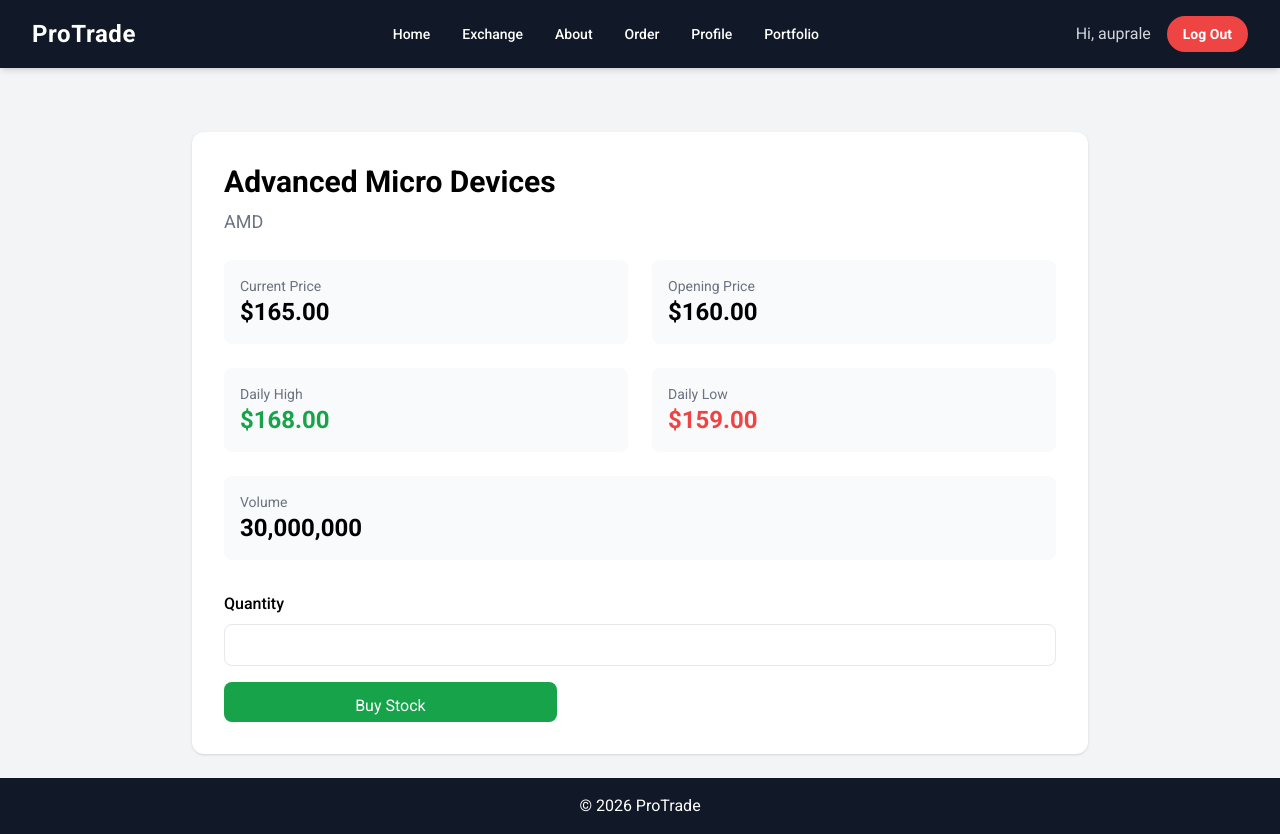
After one commit to aryauprale/ProTrade, a Flask app: page /order/AMD in a window 1280 px wide. The commit adds this page. Run offline with Flask 3, Linux system fonts and the light colour scheme; a user stored in the database is signed in; data comes from the database, SQL or seed files in the repository; both versions use the stored data as it was after the commit; some libraries are stand-ins or nearby versions.

Commit message:
new buy and sell files

```diff
--- a/app.py
+++ b/app.py
@@ -4,7 +4,7 @@ import sqlite3
 import re
 
 app = Flask(__name__)
-app.secret_key = "supersecretkey"  # change later
+app.secret_key = "supersecretkey"
 
 
 def get_db():
@@ -53,6 +53,10 @@ def about():
 def register():
     return render_template("register.html")
 
+@app.route("/test")
+def test():
+    return "Test route works"
+
 
 @app.route("/login", methods=["GET", "POST"])
 def login():
@@ -79,6 +83,14 @@ def login():
     session["user_id"] = user["id"]
 
     return redirect(url_for("home"))
+
+@app.route("/exchange")
+def exchange():
+    conn = get_db()
+    stocks = conn.execute("SELECT * FROM stocks").fetchall()
+    conn.close()
+
+    return render_template("exchange.html", stocks=stocks)
 
 @app.route("/logout")
 def logout():
@@ -144,6 +156,39 @@ def signup():
     flash("Account created! Please log in.", "success")
     return redirect(url_for("login"))
 
+@app.route("/profile")
+def profile():
+    return "<h1>Profile page coming soon</h1>"
+
+@app.route("/order")
+def order():
+    return "<h1>Order page coming soon</h1>"
+
+@app.route("/portfolio")
+def portfolio():
+    return "<h1>Portfolio page coming soon</h1>"
+
+@app.route("/order/<ticker>")
+def order_stock(ticker):
+    conn = get_db()
+    stock = conn.execute(
+        "SELECT * FROM stocks WHERE ticker = ?",
+        (ticker,)
+    ).fetchone()
+    conn.close()
+
+    if stock is None:
+        flash("Stock not found.", "error")
+        return redirect(url_for("exchange"))
+
+    return render_template("order.html", stock=stock)
+
+@app.route("/buy/<ticker>", methods=["POST"])
+def buy_stock(ticker):
+    quantity = request.form.get("quantity")
+
+    flash(f"Buy request submitted for {quantity} share(s) of {ticker}.", "success")
+    return redirect(url_for("exchange"))
 
 if __name__ == "__main__":
     app.run(debug=True)
--- a/sql/schema.sql
+++ b/sql/schema.sql
@@ -1,4 +1,4 @@
-CREATE TABLE users (
+CREATE TABLE IF NOT EXISTS users (
   id INTEGER PRIMARY KEY AUTOINCREMENT,
   first_name TEXT NOT NULL,
   last_name TEXT NOT NULL,
@@ -11,7 +11,7 @@ CREATE TABLE users (
   created_at TEXT DEFAULT CURRENT_TIMESTAMP
 );
 
-CREATE TABLE stocks (
+CREATE TABLE IF NOT EXISTS stocks (
   id INTEGER PRIMARY KEY AUTOINCREMENT,
   company_name TEXT NOT NULL,
   ticker TEXT UNIQUE NOT NULL,
--- a/templates/layout.html
+++ b/templates/layout.html
@@ -10,7 +10,7 @@
     <script src="https://cdn.tailwindcss.com"></script>
     <link rel="stylesheet" href="{{ url_for('static', filename='style1.css') }}">
     {% block page_css %}{% endblock %}
-    <!-- Ionicons for login page icons -->
+  <!-- this is my icons-->
     <script type="module"
       src="https://unpkg.com/ionicons@5.5.2/dist/ionicons/ionicons.esm.js">
     </script>
@@ -19,27 +19,51 @@
 <body class="bg-gray-100 flex flex-col min-h-screen">
 
 
-    <nav class="bg-gray-900 text-white p-4 flex justify-between items-center">
-        <div class="font-bold text-lg">ProTrade</div>
-        <div class="space-x-4">
-            <a href="/" class="hover:underline">Home</a>
-            <a href="/exchange" class="hover:underline">Exchange</a>
-            <a href="/register" class="hover:underline">Register</a>
-            <a href="/aboutus" class="hover:underline">About</a>
-            <a href="/order" class="hover:underline">Order</a>
-            <a href="/profile" class="hover:underline">Profile</a>
-            <a href="/aboutus" class="hover:underline">Portfolio</a>
-        </div>
+   <nav class="bg-gray-900 text-white px-8 py-4 flex items-center justify-between shadow-md sticky top-0 z-50">
+
+    <!-- LEFT: Logo -->
+    <div class="text-2xl font-bold tracking-wide">
+        <a href="/" class="hover:text-green-400 transition">ProTrade</a>
+    </div>
+
+    <!-- CENTER: Navigation -->
+    <div class="flex items-center space-x-8 text-sm font-medium">
+        <a href="/" class="hover:text-green-400 transition">Home</a>
+        <a href="/exchange" class="hover:text-green-400 transition">Exchange</a>
+        <a href="/aboutus" class="hover:text-green-400 transition">About</a>
+        <a href="/order" class="hover:text-green-400 transition">Order</a>
+        <a href="/profile" class="hover:text-green-400 transition">Profile</a>
+        <a href="/portfolio" class="hover:text-green-400 transition">Portfolio</a>
+    </div>
+
+    <!-- RIGHT: Auth Buttons -->
+    <div class="flex items-center space-x-4">
+
         {% if session.get("user_id") %}
-          <span> Hi, {{ session["username"] }}</span>
-          <a href="/logout" class="login-btn">Log Out</a>
-        {% else  %}
-          <a href="/login" class="login-btn">Log In</a>
-          <a href="/register" class="login-btn">Register</a>
+            <span class="text-gray-300">Hi, {{ session["username"] }}</span>
+
+            <a href="/logout"
+               class="bg-red-500 hover:bg-red-600 px-4 py-2 rounded-full text-sm font-semibold transition">
+               Log Out
+            </a>
+
+        {% else %}
+
+            <a href="/login"
+               class="text-gray-300 hover:text-white transition">
+               Log In
+            </a>
+
+            <a href="/register"
+               class="bg-green-500 hover:bg-green-600 px-5 py-2 rounded-full text-sm font-semibold transition">
+               Register
+            </a>
+
         {% endif %}
-    </nav>
 
+    </div>
 
+</nav>
     <main class="flex-grow w-full mx-auto p-6">
      {% with messages = get_flashed_messages(with_categories=true) %}
      {% if messages %}
--- /dev/null
+++ b/templates/order.html
@@ -0,0 +1,50 @@
+{% extends "layout.html" %}
+
+{% block content %}
+<div class="max-w-4xl mx-auto mt-10">
+    <div class="bg-white shadow rounded-xl p-8">
+        <h1 class="text-3xl font-bold mb-2">{{ stock.company_name }}</h1>
+        <p class="text-gray-500 text-lg mb-6">{{ stock.ticker }}</p>
+
+        <div class="grid grid-cols-2 gap-6 mb-8">
+            <div class="p-4 bg-gray-50 rounded-lg">
+                <p class="text-sm text-gray-500">Current Price</p>
+                <p class="text-2xl font-semibold">${{ "%.2f"|format(stock.current_price) }}</p>
+            </div>
+
+            <div class="p-4 bg-gray-50 rounded-lg">
+                <p class="text-sm text-gray-500">Opening Price</p>
+                <p class="text-2xl font-semibold">${{ "%.2f"|format(stock.opening_price) }}</p>
+            </div>
+
+            <div class="p-4 bg-gray-50 rounded-lg">
+                <p class="text-sm text-gray-500">Daily High</p>
+                <p class="text-2xl font-semibold text-green-600">${{ "%.2f"|format(stock.day_high) }}</p>
+            </div>
+
+            <div class="p-4 bg-gray-50 rounded-lg">
+                <p class="text-sm text-gray-500">Daily Low</p>
+                <p class="text-2xl font-semibold text-red-500">${{ "%.2f"|format(stock.day_low) }}</p>
+            </div>
+
+            <div class="p-4 bg-gray-50 rounded-lg col-span-2">
+                <p class="text-sm text-gray-500">Volume</p>
+                <p class="text-2xl font-semibold">{{ "{:,}".format(stock.total_volume) }}</p>
+            </div>
+        </div>
+
+        <form method="POST" action="{{ url_for('buy_stock', ticker=stock.ticker) }}" class="space-y-4">
+            <div>
+                <label class="block mb-2 font-medium">Quantity</label>
+                <input type="number" name="quantity" min="1" required
+                       class="w-full border rounded-lg px-4 py-2">
+            </div>
+
+            <button type="submit"
+                    class="bg-green-600 text-white px-6 py-3 rounded-lg hover:bg-green-700">
+                Buy Stock
+            </button>
+        </form>
+    </div>
+</div>
+{% endblock %}
```
Also changed, not shown: buy.html (deleted, +0 -118 lines), check_tables.py (added, +12 -0 lines), frontend/buy.html (added, +118 -0 lines), init_db.py (+7 -6 lines), seed_stocks.py (added, +36 -0 lines), static/style1.css (+55 -0 lines), templates/exchange.html (added, +94 -0 lines), database.db.
